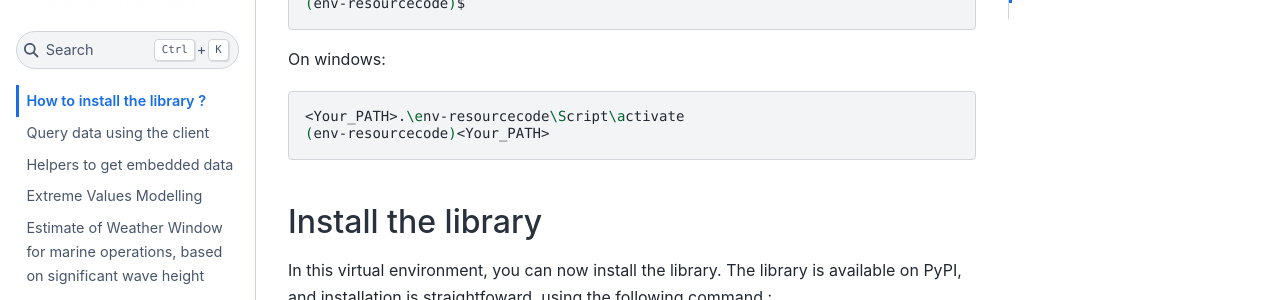
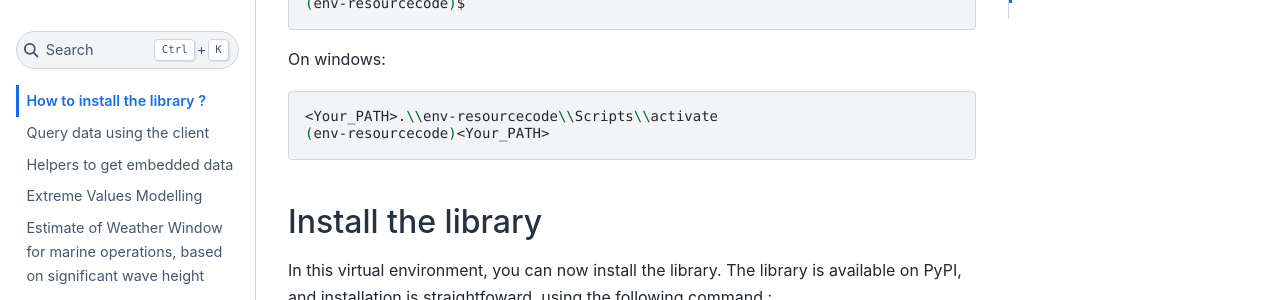
Before and after one commit to Resourcecode-project/py-resourcecode, a Sphinx documentation site: the page built from doc/doc_installation.rst, in a window 1280 px wide and 900 px high, scrolled down 322 px. Shown: the part 152-452 px from the top of the window. Built offline with Sphinx 7.4.7 and the Sphinx Book theme 1.1.4, drawn with Linux system fonts in a browser that asks for light colours.

Commit message:
Update doc_installation.rst
fix small typos

```diff
--- a/doc/doc_installation.rst
+++ b/doc/doc_installation.rst
@@ -25,7 +25,7 @@ On windows:
 
 .. code-block:: shell
 
-   <Your_PATH>.\env-resourcecode\Script\activate
+   <Your_PATH>.\\env-resourcecode\\Scripts\\activate
    (env-resourcecode)<Your_PATH>
 
 Install the library
```
